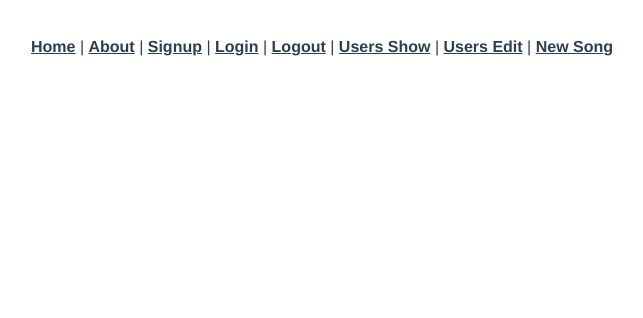
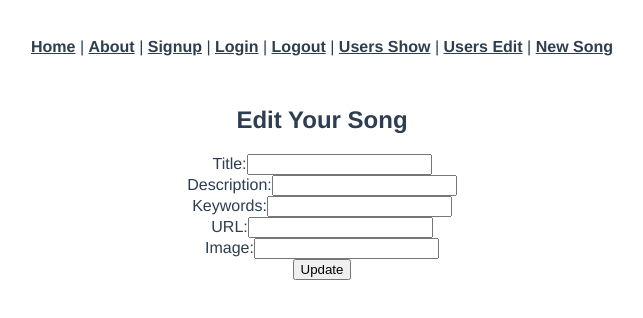
Before and after one commit to lddeitz/capstone-frontend, a Vue app: page /songs/1/edit in a window 1280 px wide. Shown: the top 318 px of the page, without its empty margins (318-961 px from the left). Built offline with nearby package versions, Linux system fonts and the light colour scheme; no server answers; the HTML template or start-up script is replaced by a standard one.

Commit message:
adds Songs Edit page

```diff
--- a/src/router/index.js
+++ b/src/router/index.js
@@ -8,6 +8,7 @@ import UsersShow from "../views/UsersShow.vue";
 import UsersEdit from "../views/UsersEdit.vue";
 import SongsNew from "../views/SongsNew.vue";
 import SongsShow from "../views/SongsShow.vue";
+import SongsEdit from "../views/SongsEdit.vue";
 
 Vue.use(VueRouter);
 
@@ -59,6 +60,11 @@ const routes = [
     path: "/songs/:id",
     name: "songs-show",
     component: SongsShow
+  },
+  {
+    path: "/songs/:id/edit",
+    name: "songs-edit",
+    component: SongsEdit
   }
 ];
 
--- /dev/null
+++ b/src/views/SongsEdit.vue
@@ -0,0 +1,92 @@
+<template>
+  <div class="songs-edit">
+    <h2>Edit Your Song</h2>
+      <div class="edit-form">
+        <form v-on:submit="editInfo()">
+          <label for="artist_name">Title:</label>
+          <input type="text" v-model="song.title"><br>
+
+          <label for="first_name">Description:</label>
+          <input type="text" v-model="song.description"><br>
+
+          <label for="last_name">Keywords:</label>
+          <input type="text" v-model="song.keywords"><br>
+
+          <label for="bio">URL:</label>
+          <input type="text" v-model="song.url"><br>
+
+          <label for="email">Image:</label>
+          <input type="text" v-model="song.img_url"><br>
+
+          <input type="submit" value="Update"><br>
+        </form>
+      </div>
+
+    <!--Cloudinary Functionality-->
+
+    <!-- <div class="edit-img">
+      <img :src="song.img_url" alt="img_url"><br>
+      <label>Image</label>
+      <input type="file" v-on:change="setFile($event)" ref="fileInput">
+    </div> -->
+
+    <!-- <div class="delete-song">
+      <button v-on:click="deleteSong()">Delete Song</button>
+    </div> -->
+  </div>
+</template>
+
+<script>
+import axios from "axios";
+export default {
+  data: function() {
+    return {
+      song: {},
+      song_id: localStorage.getItem("song_id")
+    };
+  },
+  created: function() {
+    axios.get(`/api/songs/${this.$route.params.id}`).then(response => {
+      console.log(response.data);
+      this.song = response.data;
+      console.log(this.song);
+    });
+  },
+  methods: {
+    setFile: function(event) {
+      if (event.target.files.length > 0) {
+        this.image = event.target.files[0];
+      }
+    },
+    editInfo: function() {
+      var params = {
+        title: this.song.title,
+        description: this.song.description,
+        keywords: this.song.keywords,
+        url: this.song.url,
+        image: this.song.url_img
+      };
+      axios
+        .patch(`/api/songs/${this.song.id}`, params)
+        .then(response => {
+          console.log(response.data);
+          this.song = response.data;
+        })
+        .catch(error => {
+          this.errors = error.response.data.errors;
+        });
+    }
+    // deleteSong: function() {
+    //   if (confirm("Are you sure you want to delete your song?")) {
+    //     axios.delete(`/api/songs/${this.song.id}`).then(response => {
+    //       console.log("Account deleted.", response.data);
+    //       this.$router.push("/signup");
+    //     });
+    //   }
+    // }
+  }
+};
+</script>
+
+<style>
+</style>
--- a/src/views/SongsShow.vue
+++ b/src/views/SongsShow.vue
@@ -1,15 +1,34 @@
 <template>
   <div class="songs-show">
 
-    <div class="artist-info">
+    <div class="song-info">
       <h2> {{ song.title }} </h2><br>
       <img :src="song.img_url" alt="album art"><br>
       <p> {{ song.description }} </p><br>
+      <p> {{ song.keywords }} </p><br>
 
-      <div class="track">
+      <!--Track Embed-->
+      <div class="song-embed">
         <p> {{song.url}} </p>
       </div>
-      <router-link to="/users/1/edit">Comment</router-link>
+
+      <!--New Comment-->
+      <div class="new-comment">
+        <input type="text">
+        <input type="submit" v-on:click="addComment()" value="Add Comment"><br>
+      </div>
+
+      <!--All Comments-->
+      <div class="total-comments">
+        <p v-for="comment in song.comments"> {{ comment.author }} </p>
+        <p v-for="comment in song.comments"> {{ comment.notes }} </p>
+        <p v-for="comment in song.comments"> {{ comment.song_timestamp }} </p>
+      </div>
+
+      <!--Song Delete (for uploader only)-->
+      <div class="delete-song">
+        <button v-on:click="deleteSong()">Delete Song</button>
+      </div>
 
     </div>
 
@@ -22,7 +41,8 @@ export default {
   data: function() {
     return {
       song: {},
-      song_id: localStorage.getItem("song_id")
+      song_id: localStorage.getItem("song_id"),
+      comments: []
     };
   },
   created: function() {
@@ -33,7 +53,16 @@ export default {
     });
   },
   methods: {
-    editRedirect() {}
+    addComment() {},
+
+    deleteSong: function() {
+      if (confirm("Are you sure you want to delete your song?")) {
+        axios.delete(`/api/songs/${this.song.id}`).then(response => {
+          console.log("Song deleted.", response.data);
+          this.$router.push(`/api/users/${this.user.id}`);
+        });
+      }
+    }
   }
 };
 </script>
```
